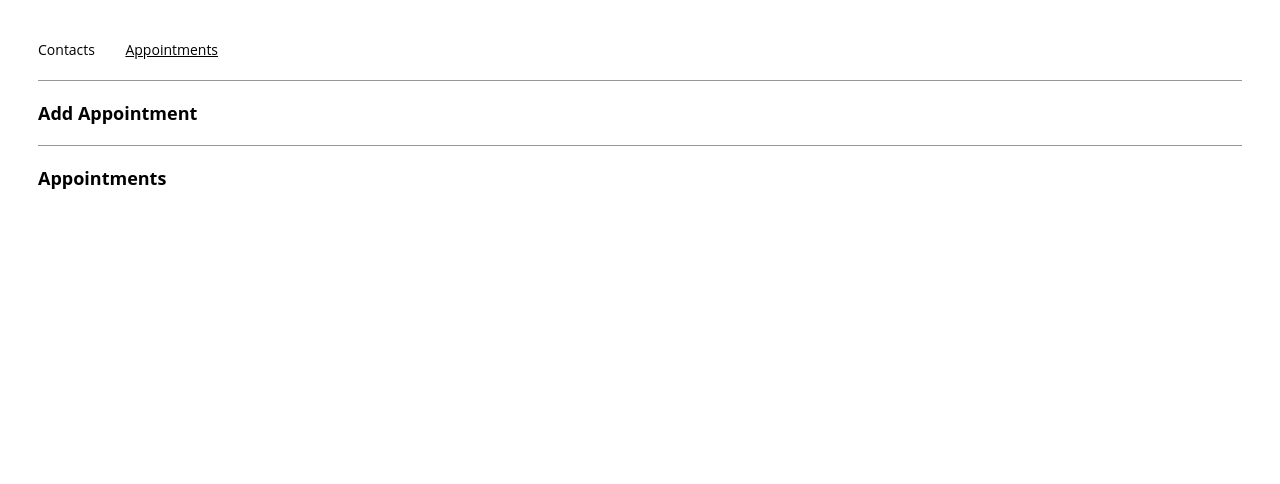
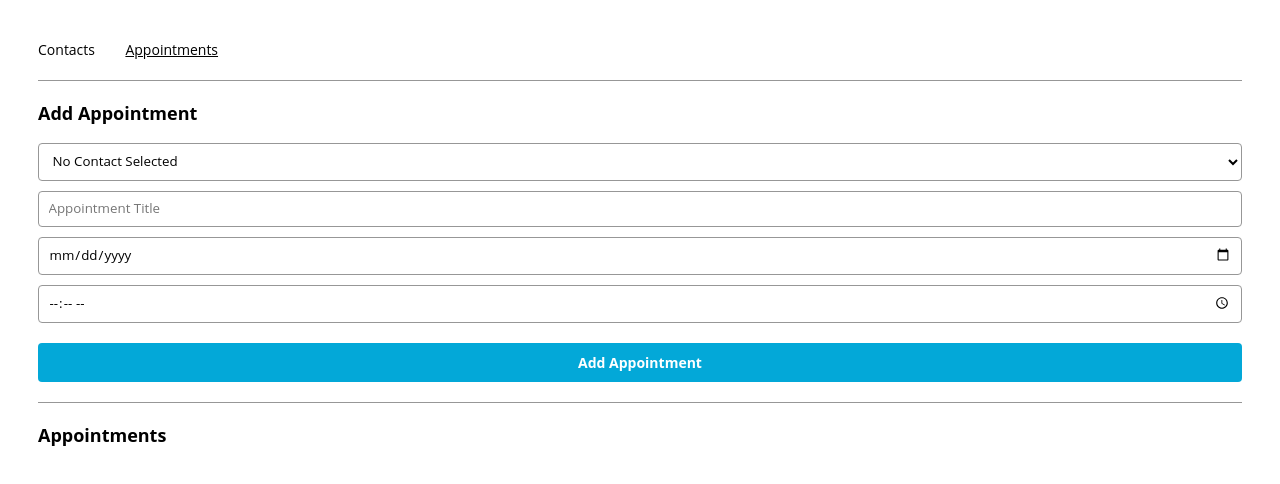
Before and after one commit to beckyeng226/appointmentPlanner, a React (Create React App) app: page /appointments in a window 1280 px wide. Shown: the top 484 px of the page. Built offline with nearby package versions, Linux system fonts and the light colour scheme.

Commit message:
complete assignment steps and running

```diff
--- a/src/components/appointmentForm/AppointmentForm.js
+++ b/src/components/appointmentForm/AppointmentForm.js
@@ -1,4 +1,5 @@
 import React from "react";
+import {ContactPicker} from "../contactPicker/ContactPicker";
 
 export const AppointmentForm = ({
   contacts,
@@ -19,7 +20,58 @@ export const AppointmentForm = ({
     return `${year}-${month.padStart(2, "0")}-${day.padStart(2, "0")}`;
   };
 
+
   return (
-    AppointmentForm
+    <form onSubmit={handleSubmit}>
+      <label>
+      <ContactPicker
+          name="contact"
+          value={contact}
+          contacts={contacts}
+          onChange={((e) => setContact(e.target.value))}
+          required
+          placeholder="Appointment With"
+        />
+      </label>
+
+      <br/>
+      <label>
+        <input
+          type="text"
+          name="title"
+          value={title}
+          onChange={((e) => setTitle(e.target.value))}
+          required
+          placeholder="Appointment Title"
+        />
+      </label>
+      <br/>
+      <label>
+        <input
+          type="date"
+          name="date"
+          value={date}
+          min={getTodayString()}
+          onChange={((e) => setDate(e.target.value))}
+          required
+
+        />
+      </label>
+      <br/>
+      <label>
+        <input
+          type="time"
+          name="time"
+          value={time}
+          onChange={((e) => setTime(e.target.value))}
+          required
+        />
+      </label>
+      <br/>
+      <label>
+        <input type="submit" value="Add Appointment" />
+      </label>
+
+    </form>
   );
 };
--- a/src/components/contactPicker/ContactPicker.js
+++ b/src/components/contactPicker/ContactPicker.js
@@ -1,7 +1,23 @@
 import React from "react";
 
-export const ContactPicker = () => {
+export const ContactPicker = ({name, contacts, onChange}) => {
   return (
-    ContactPicker
-  );
-};
+    <select onChange={onChange}
+              name={name}>
+        <option
+          key={-1}
+          value=""
+          selected="selected">
+          No Contact Selected
+        </option>
+        {contacts.map(contact => {
+          return (
+            <option
+              key={contact}
+              value={contact}>
+            {contact}
+            </option>)
+        })}
+      </select>
+    )
+  };
--- a/src/containers/appointmentsPage/AppointmentsPage.js
+++ b/src/containers/appointmentsPage/AppointmentsPage.js
@@ -29,6 +29,7 @@ export const AppointmentsPage = ({contacts, appointments, addAppointment}) => {
           time={time} setTime={setTime}
           date={date} setDate={setDate}
           handleSubmit={handleSubmit}
+          contacts={contacts}
         />
       </section>
       <hr />
```
